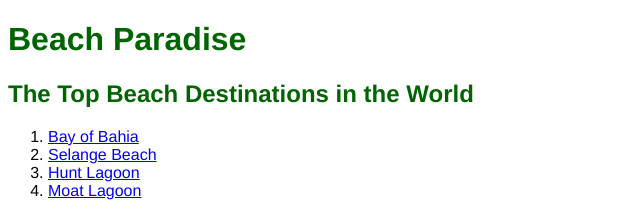
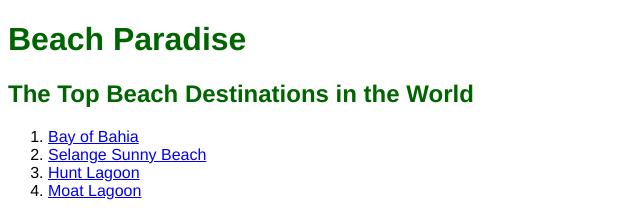
Before and after one commit to lewie14/beachParadise, a plain HTML site: page index.html in a window 1280 px wide. Shown: the top 213 px of the page, 0-640 px from the left. Drawn offline with Linux system fonts and the light colour scheme.

Commit message:
Changed the alt text on Selange Beach

```diff
--- a/index.html
+++ b/index.html
@@ -13,7 +13,7 @@
     <div class="beaches">
       <ol>
         <li><a href="#bahia">Bay of Bahia</a></li>
-        <li><a href="#selange">Selange Beach</a></li>
+        <li><a href="#selange">Selange Sunny Beach</a></li>
         <li><a href="#hunt">Hunt Lagoon</a></li>
         <li><a href="#moat">Moat Lagoon</a></li>
       </ol>
```
